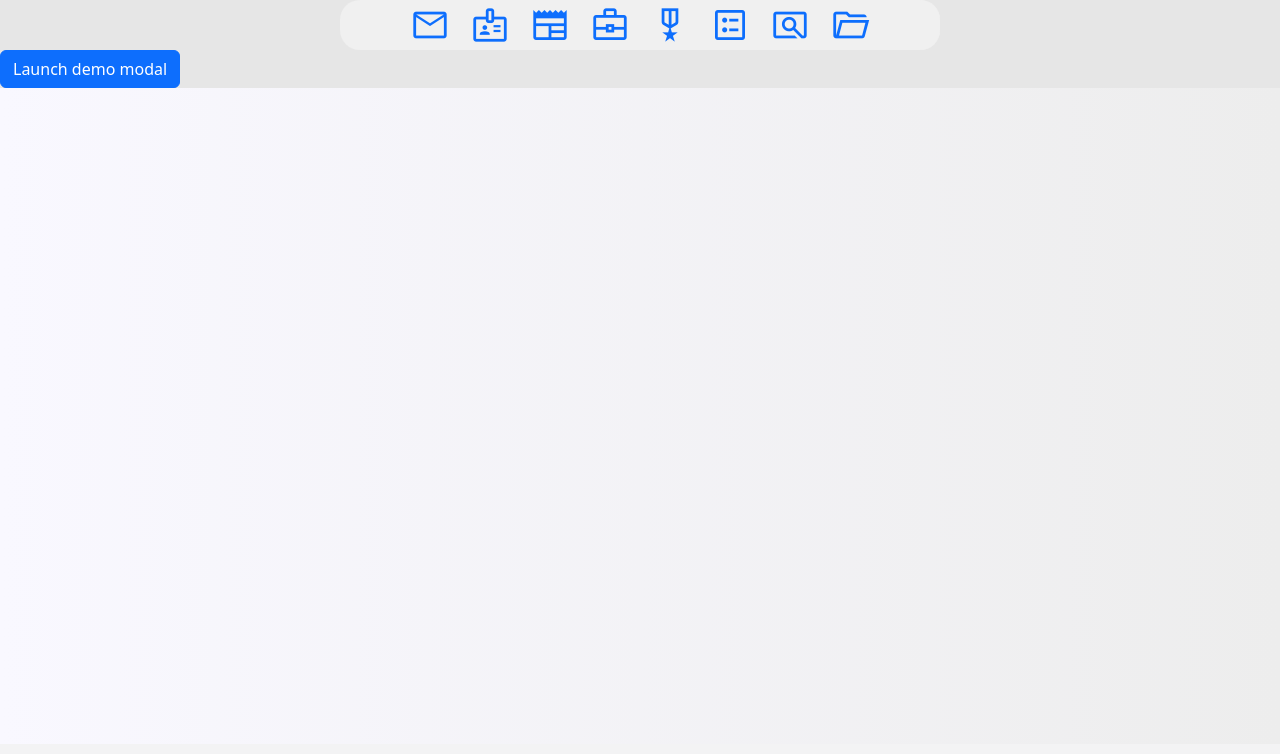
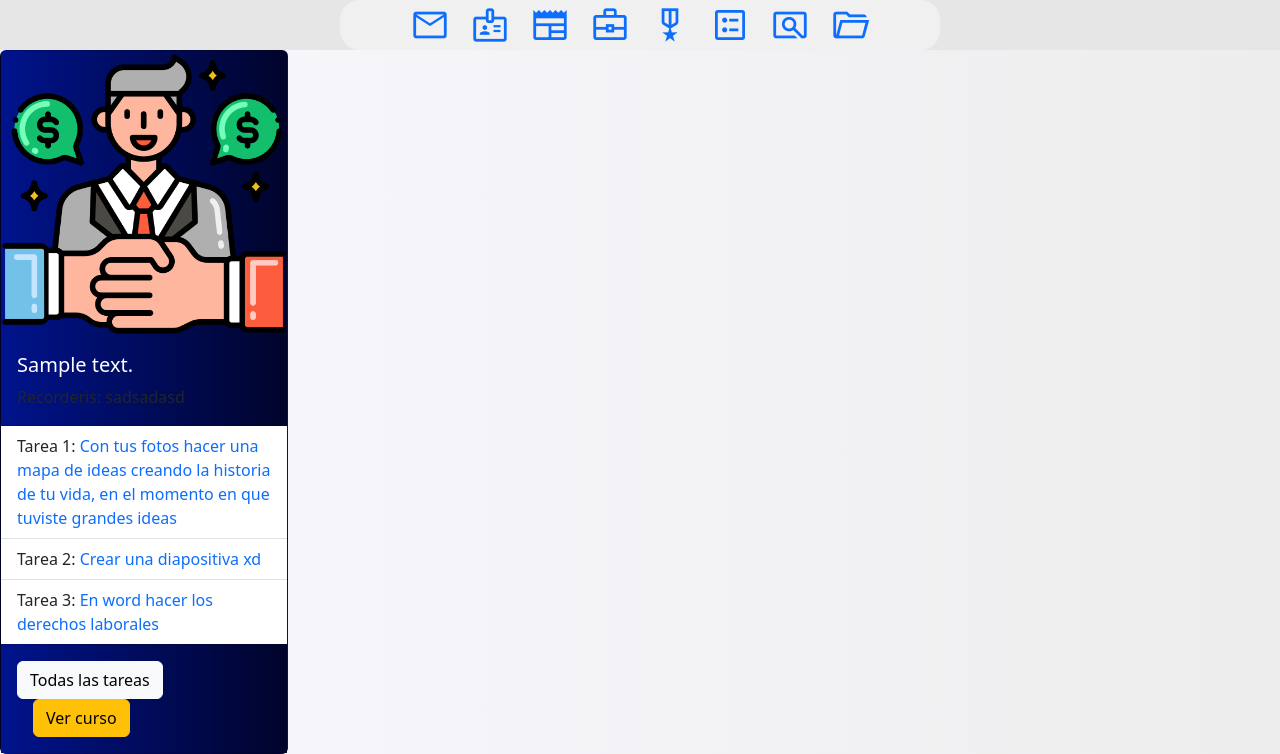
Before and after one commit to alextero21/projectSena, a Django app: template my_app/templates/home.html in a window 1280 px wide. Shown: the part 56-810 px from the top of the page. Before the commit the page ends 144 px from the top, so only its background shows below. Run offline with Django 4.2, Linux system fonts and the light colour scheme; the template is opened without the code that fills it: most values are stand-ins (such as "Sample title", 1, 10 or a date in 2020); some libraries are stand-ins or nearby versions.

Commit message:
I finished the modal, but i need to make the form to send the files

```diff
--- a/my_app/static/css/home.css
+++ b/my_app/static/css/home.css
@@ -25,6 +25,10 @@ body{
 
 .card-body h5{
   color: #ffffff;
+}
+
+.title_card{
+  color: rgb(22, 64, 255);
 }
 
 
--- a/my_app/static/js/home.js
+++ b/my_app/static/js/home.js
@@ -82,84 +82,102 @@ $(document).ready(function () {
 
 
 
-  // var csrfToken = $('[name=csrfmiddlewaretoken]').val();
-  // $.ajax({
-  //   // url: '/getPosts',
-  //   url: '/probar',
-  //   type: 'POST',
-  //   data: {pagina:'ejemplo'},
-  //   dataType: 'json', // Opcional, dependiendo del tipo de respuesta esperado
-  //   beforeSend: function(xhr) {
-  //       // Agregar el token CSRF a la cabecera de la solicitud
-  //       xhr.setRequestHeader('X-CSRFToken', csrfToken);
-  //   },
-  //   success: function(data) {
-  //       // Callback function para manejar la respuesta del servidor
-  //       // data contiene la respuesta del servidor
-  //       // console.log(data.nombre[0]);
-  //       card= $('#card')
-  //       var template_card = ``
+  var csrfToken = $('[name=csrfmiddlewaretoken]').val();
+  $.ajax({
+    // url: '/getPosts',
+    url: '/probar',
+    type: 'POST',
+    data: {pagina:'ejemplo'},
+    dataType: 'json', // Opcional, dependiendo del tipo de respuesta esperado
+    beforeSend: function(xhr) {
+        // Agregar el token CSRF a la cabecera de la solicitud
+        xhr.setRequestHeader('X-CSRFToken', csrfToken);
+    },
+    success: function(data) {
+        // Callback function para manejar la respuesta del servidor
+        // data contiene la respuesta del servidor
+        // console.log(data.nombre[0]);
+        card= $('#card')
+        var template_card = ``
 
-  //       // console.log(data.data.length);
+        // console.log(data.data.length);
 
 
-  //       for (let i = 0; i < data.data.length; i++) {
+        for (let i = 0; i < data.data.length; i++) {
 
-  //         var d=data.data[i]
+          var d=data.data[i]
+          // console.log(d.id_tarea);
+          // console.log(d);
 
 
-  //         var content = ``
-  //         for (let e = 0; e < d.names.length; e++) {
+          var content = ``
+          for (let e = 0; e < d.names.length; e++) {
 
-  //           var nombre = d.names[e];
-  //           var contenido = d.content[e];
-  //           // var classroom = arrayData.classroom;
-
-  //           content+=`
-  //             <li class="list-group-item">`+(e+1)+`. `+nombre+`: <a href="">`+contenido+`</a></li>
-  //           `
-  //           // titulo_curso+=classroom
-  //         }
+            var nombre = d.names[e];
+            var contenido = d.content[e];
+            var id_tarea = d.id_tarea[e];
+            var materia = d.materia[e];
+            // console.log(tarea);
+            // var classroom = arrayData.classroom;
+            // data-id-tarea=`+d.id_tarea+`
+            content+=`
+              <li class="list-group-item">`+(e+1)+`. `+nombre+`: <a data-bs-toggle="modal" data-bs-target="#exampleModal" href="" data-tarea-id="`+id_tarea+`" data-info='{"profesor": "`+nombre+`", "materia": "`+materia+`"}'>`+contenido+`</a></li>
+            `
+            // titulo_curso+=classroom
+          }
 
 
-  //         template_card += `
-  //           <div class="card decoration_card" style="width: 18rem;">
-  //             <img src="../static/images/agente.png" class="card-img-top" alt="...">
-  //             <div class="card-body">
-  //               <h5 class="card-title ">`+d.classroom+`</h5>
-  //               <p class="card-text">Recorderis: sadsadasd</p>
-  //             </div>
-  //             <ul class="list-group list-group-flush ">
-  //               `+content+`
-  //             </ul>
+          template_card += `
+            <div class="card decoration_card" style="width: 18rem;">
+              <img src="../static/images/agente.png" class="card-img-top" alt="...">
+              <div class="card-body">
+                <h5 class="card-title ">`+d.classroom+`</h5>
+                <p class="card-text">Recorderis: sadsadasd</p>
+              </div>
+              <ul class="list-group list-group-flush ">
+                `+content+`
+              </ul>
 
-  //             <div class="card-body decoration_card">
-  //               <a href="#" class="card-link btn btn-light">Todas las tareas</a>
-  //               <a href="{{'getUrl'}}{{e.href}}" class="card-link btn btn-warning">Ver curso</a>
-  //             </div>
-  //           </div>
-  //         `
+              <div class="card-body decoration_card">
+                <a href="#" class="card-link btn btn-light">Todas las tareas</a>
+                <a href="{{'getUrl'}}{{e.href}}" class="card-link btn btn-warning">Ver curso</a>
+              </div>
+            </div>
+          `
+        }
+
+        card.html(template_card)
+
+        $(".list-group-item a").click(function (e) {
+          // e.preventDefault();
+
+          var dataInfo = $(this).data('info')
+
+          $("#teacher_title").html('<span class="title_card">Profesor: </span>'+dataInfo.profesor)
+          $("#work_title").html('<span class="title_card">Materia: </span>'+dataInfo.materia)
+
+          $("#btn_send_evidence").data('tarea-id', $(this).data('tarea-id'));
+        });
+
+        $("#btn_send_evidence").click(function (e) {
+          // e.preventDefault();
+          var id_tarea=$(this).data('tarea-id')
+          console.log(id_tarea);
+        });
 
 
-  //       }
-
-  //       card.html(template_card)
-
-
-  //   },
-  //   error: function(xhr, textStatus, errorThrown) {
-  //       // Función que se ejecuta si la solicitud falla
-  //       console.log(xhr)
-  //       console.log(textStatus)
-  //       console.log(errorThrown)
-  //   }
-  // });
+    },
+    error: function(xhr, textStatus, errorThrown) {
+        // Función que se ejecuta si la solicitud falla
+        console.log(xhr)
+        console.log(textStatus)
+        console.log(errorThrown)
+    }
+  });
 
 
 
-  // $("body").attr("class","modal-open").css("overflow","hidden").css("padding-right" ,"0px").css("data-bs-overflow","hidden").css("data-bs-padding-right","0px")
-  // $("#prueba").attr("class","modal-backdrop fade show")
-  // $(".modal").attr("class","modal fade show").css("display","block")
+
 
 
   });
--- a/my_app/templates/home.html
+++ b/my_app/templates/home.html
@@ -19,6 +19,7 @@
 
   {% include 'base.html' %}
   {% csrf_token %}
+
 
   <div id="containt">
 
@@ -48,18 +49,42 @@
 
 
 
-    <!-- Button trigger modal -->
-<button type="button" class="btn btn-primary" data-bs-toggle="modal" data-bs-target="#exampleModal">
-  Launch demo modal
-</button>
+
+    <div id="card">
+      {% if content %}
+
+        {% for e in content %}
+
+          <div class="card decoration_card" style="width: 18rem;">
+            <img src="../static/images/agente.png" class="card-img-top" alt="...">
+            <div class="card-body">
+              <h5 class="card-title ">{{e.texto}}</h5>
+              <p class="card-text">Recorderis: sadsadasd</p>
+            </div>
+            <ul class="list-group list-group-flush ">
+              <li class="list-group-item">Tarea 1: <a href="">Con tus fotos hacer una mapa de ideas creando la historia de tu vida, en el momento en que tuviste grandes ideas</a></li>
+              <li class="list-group-item">Tarea 2: <a href="">Crear una diapositiva xd</a></li>
+              <li class="list-group-item">Tarea 3: <a href="">En word hacer los derechos laborales</a></li>
+            </ul>
+            <div class="card-body decoration_card">
+              <a href="#" class="card-link btn btn-light">Todas las tareas</a>
+              <a href="{{'getUrl'}}{{e.href}}" class="card-link btn btn-warning">Ver curso</a>
+            </div>
+          </div>
+
+        {% endfor %}
+
+      {% endif %}
+    </div>
+
 
 <!-- Modal -->
 <div class="modal fade" id="exampleModal" tabindex="-1" aria-labelledby="exampleModalLabel" aria-hidden="true">
   <div class="modal-dialog">
     <div class="modal-content">
       <div class="modal-header">
-        <h1 class="modal-title fs-5" id="exampleModalLabel">Profesor: X </h1>
-        <h2 class="modal-title fs-5" id="exampleModalLabel">Materia: X </h2>
+        <h1 class="modal-title fs-5" id="teacher_title">Profesor: X </h1>
+        <h2 class="modal-title fs-5" id="work_title">Materia: X </h2>
         <button type="button" class="btn-close" data-bs-dismiss="modal" aria-label="Close"></button>
       </div>
 
@@ -73,17 +98,17 @@
           </div>
 
           <div class="input-group">
-            <textarea class="form-control" aria-label="With textarea"></textarea>
-            <button type="button" class="btn btn-outline-primary">Enviar</button>
+            <textarea class="form-control" aria-label="With textarea" placeholder="Algun dato o informacion para el profe (Opcional)"></textarea>
+            <button type="button" class="btn btn-outline-primary" id="btn_send_evidence">Enviar</button>
             <button type="button" class="btn btn-outline-secondary dropdown-toggle dropdown-toggle-split" data-bs-toggle="dropdown" aria-expanded="false">
               <span class="visually-hidden">Toggle Dropdown</span>
             </button>
             <ul class="dropdown-menu dropdown-menu-end">
-              <li><a class="dropdown-item" href="#">Actionw</a></li>
-              <li><a class="dropdown-item" href="#">Another action</a></li>
-              <li><a class="dropdown-item" href="#">Something else here</a></li>
+              <li><a class="dropdown-item" href="#">Después</a></li>
+              <li><a class="dropdown-item" href="#">Después</a></li>
+              <li><a class="dropdown-item" href="#">Después</a></li>
               <li><hr class="dropdown-divider"></li>
-              <li><a class="dropdown-item" href="#">Separated link</a></li>
+              <li><a class="dropdown-item" href="#">Después</a></li>
             </ul>
           </div>
 
```
Also changed, not shown: my_app/views.py (+38 -2 lines).
